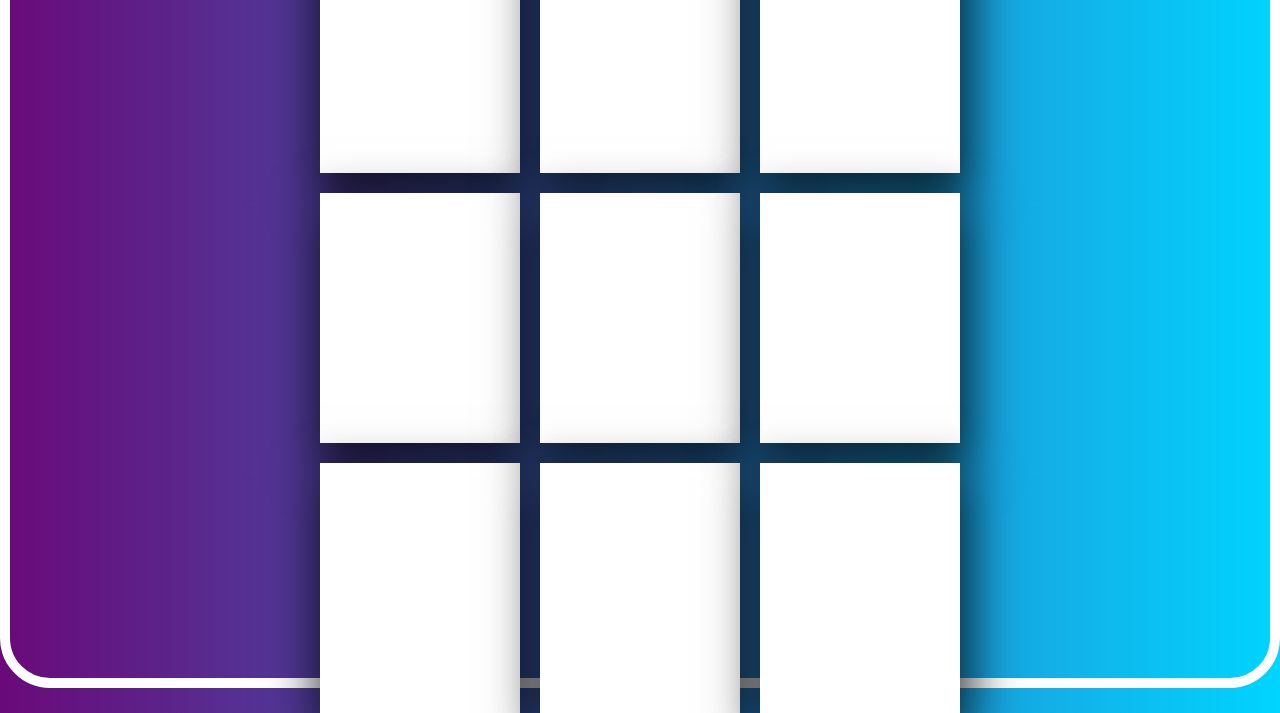
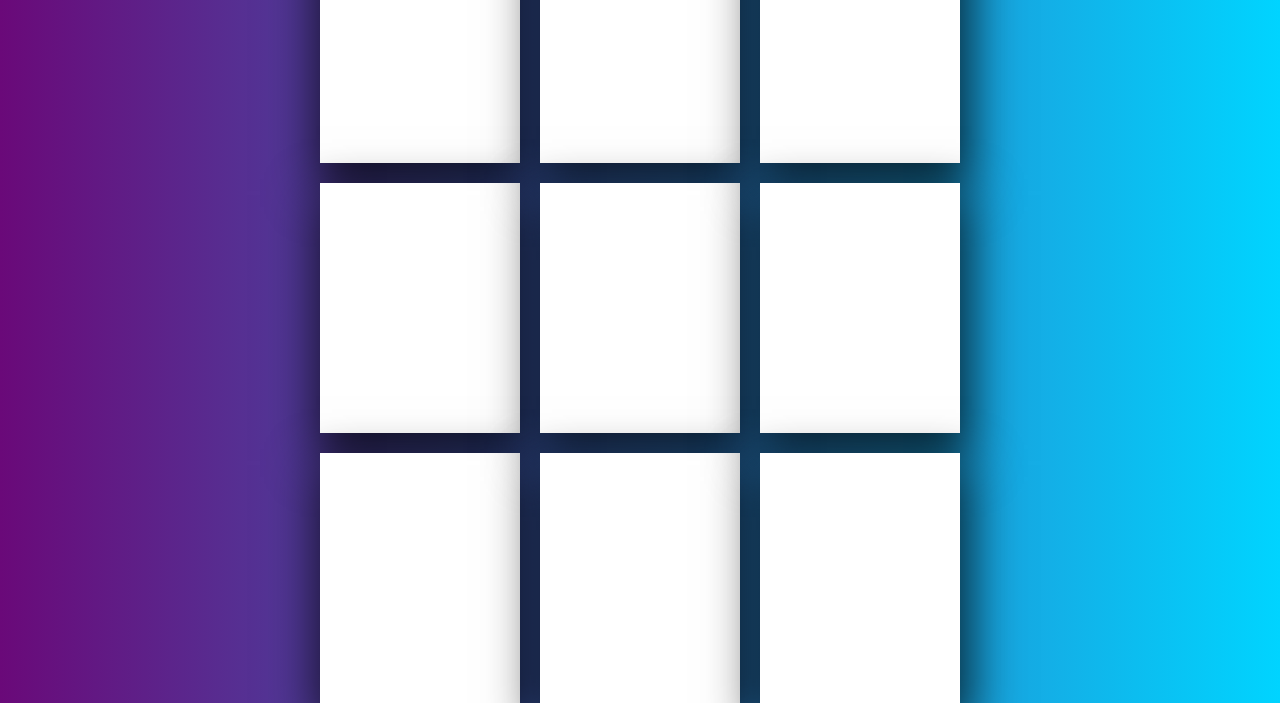
Before and after one commit to Islam-Turky/GameXO, a plain HTML site: page index.html in a window 1280 px wide. Shown: the part 110-823 px from the top of the page. Drawn offline with Linux system fonts and the light colour scheme.

Commit message:
Update index.css

```diff
--- a/index.css
+++ b/index.css
@@ -15,8 +15,6 @@ body {
     gap: 20px;
     justify-content: center;
     align-items: center;
-    border: 10px white solid;
-    border-radius: 50px;
 }
 
 #one, #two, #three {
```
